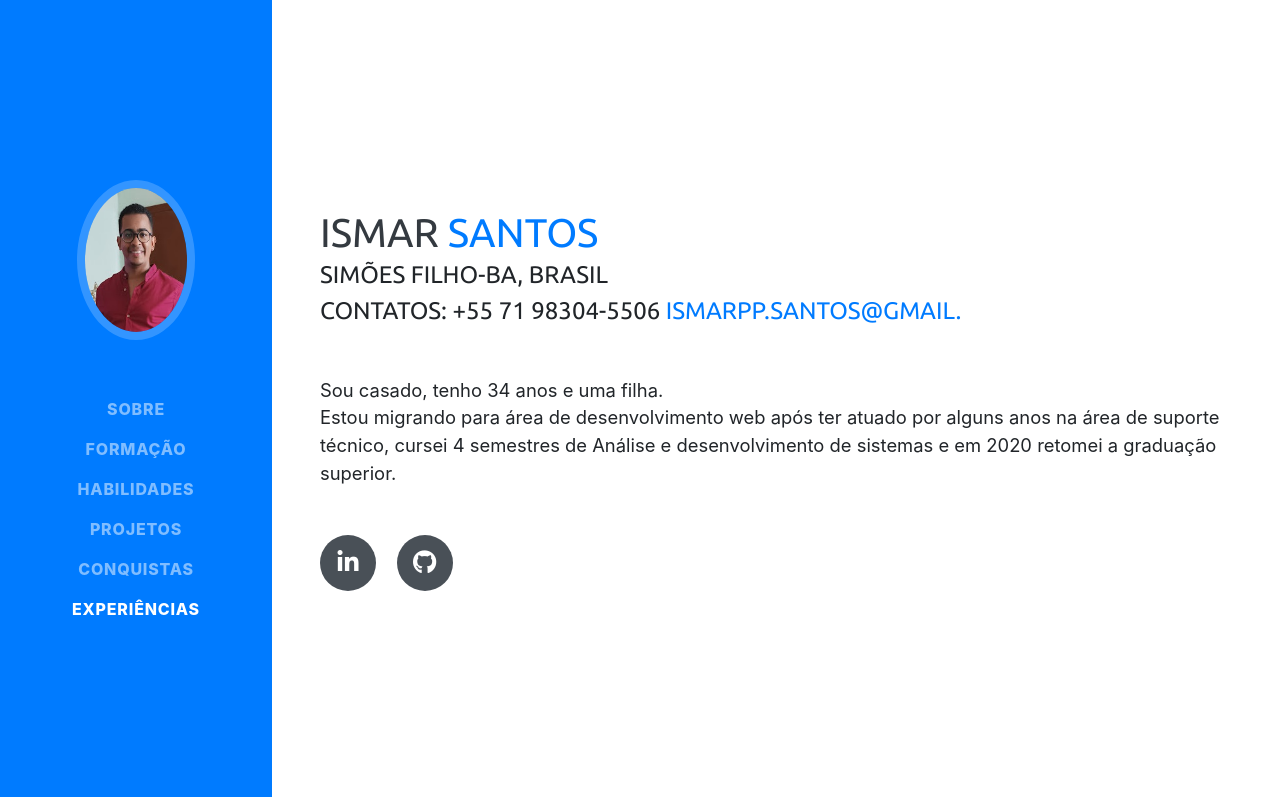
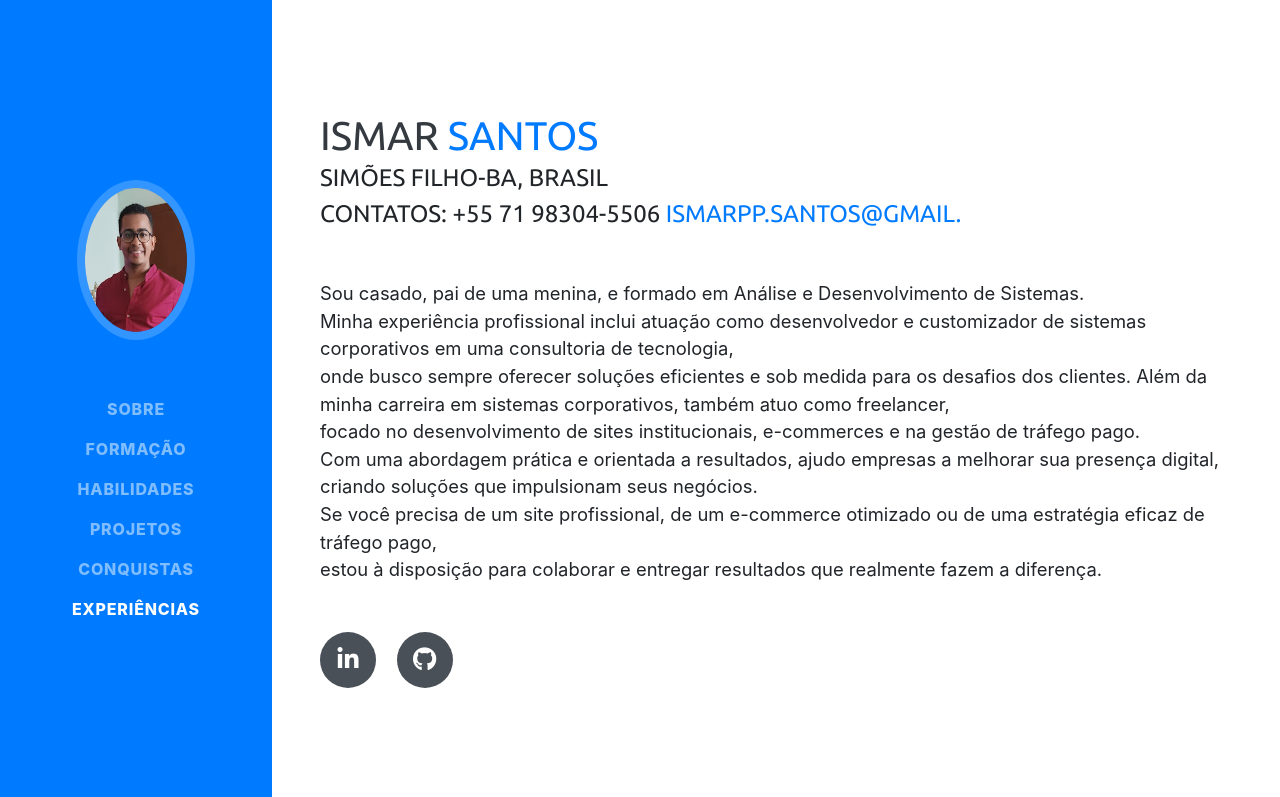
Before and after one commit to ismarads/ismarads.github.io, a website with bundled scripts: page index.html in a window 1280 px wide. Shown: the top 797 px of the page. Built offline with nearby package versions, Linux system fonts and the light colour scheme; a web font is replaced by a local one.

Commit message:
atualização_apresentação

```diff
--- a/index.html
+++ b/index.html
@@ -73,10 +73,15 @@
         <div class="subheading mb-5">Simões Filho-Ba, Brasil <br> Contatos: +55 71 98304-5506
           <a href="mailto:ismarpp.santos@gmail.com">ismarpp.santos@gmail.</a>
         </div>
-        <p class="lead mb-5">Sou casado, tenho 34 anos e uma filha.<br>
-          Estou migrando para área de desenvolvimento web após ter atuado por
-          alguns anos na área de suporte técnico, cursei 4 semestres de Análise e
-          desenvolvimento de sistemas e em 2020 retomei a graduação superior.</p>
+        <p class="lead mb-5">Sou casado, pai de uma menina, e formado em Análise e Desenvolvimento de Sistemas.<br>
+          Minha experiência profissional inclui atuação como desenvolvedor e customizador de sistemas corporativos em uma consultoria de tecnologia,<br>
+          onde busco sempre oferecer soluções eficientes e sob medida para os desafios dos clientes.
+          Além da minha carreira em sistemas corporativos, também atuo como freelancer,<br>
+          focado no desenvolvimento de sites institucionais, e-commerces e na gestão de tráfego pago.<br>
+          Com uma abordagem prática e orientada a resultados, ajudo empresas a melhorar sua presença digital, criando soluções que impulsionam seus negócios.<br>
+          Se você precisa de um site profissional, de um e-commerce otimizado ou de uma estratégia eficaz de tráfego pago,<br>
+           estou à disposição para colaborar e entregar resultados que realmente fazem a diferença.
+          </p>
         <div class="social-icons">
           <a href="https://www.linkedin.com/in/ismar-santos-ads/">
             <i class="fab fa-linkedin-in"></i>
```
